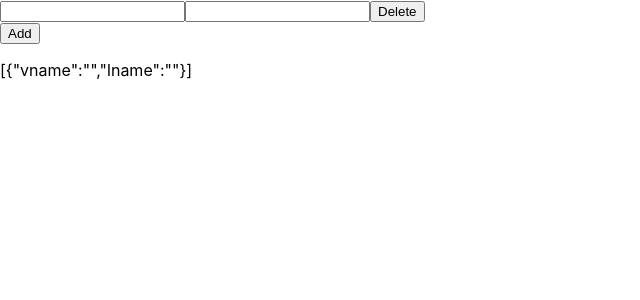
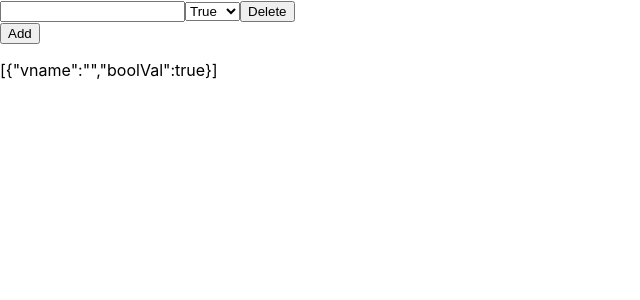
Before and after one commit to Ritwik502/task, a React (Create React App) app: page / in a window 1280 px wide. Shown: the top 300 px of the page, without its empty margins (0-640 px from the left). Built offline with nearby package versions, Linux system fonts and the light colour scheme.

Commit message:
make second input boolean
checks if vaue of drop is "true", defaut is true.

```diff
--- a/src/App.js
+++ b/src/App.js
@@ -1,13 +1,17 @@
 import React, { useState } from "react";
 function App() {
-  const [data,setData]=useState([{vname:"",lname:""}])
+  const [data,setData]=useState([{vname:"",boolVal:true}])
   const handleClick=()=>{
-      setData([...data,{vname:"",lname:""}])
+      setData([...data,{vname:"",boolVal:true}])
   }
   const handleChange=(e,i)=>{
       const {name,value}=e.target
       const onchangeVal = [...data]
-      onchangeVal[i][name]=value
+      if(name==="boolVal"){
+
+        onchangeVal[i][name]=(value==="true");
+      }
+      else onchangeVal[i][name]=value
       setData(onchangeVal)
   }
   const handleDelete=(i)=>{
@@ -21,7 +25,10 @@ function App() {
             data.map((val,i)=>
             <div>
                   <input name="vname" value={val.vname} onChange={(e)=>handleChange(e,i)} />
-                  <input name="lname" value={val.lname} onChange={(e)=>handleChange(e,i)} />
+                  <select  name ="boolVal" value={val.boolVal} onChange={(e)=>handleChange(e,i)}>
+                  <option value="true">True</option>
+                  <option value="false">False</option>
+                  </select>
                   <button onClick={()=>handleDelete(i)}>Delete</button>
               </div>
               )
```
